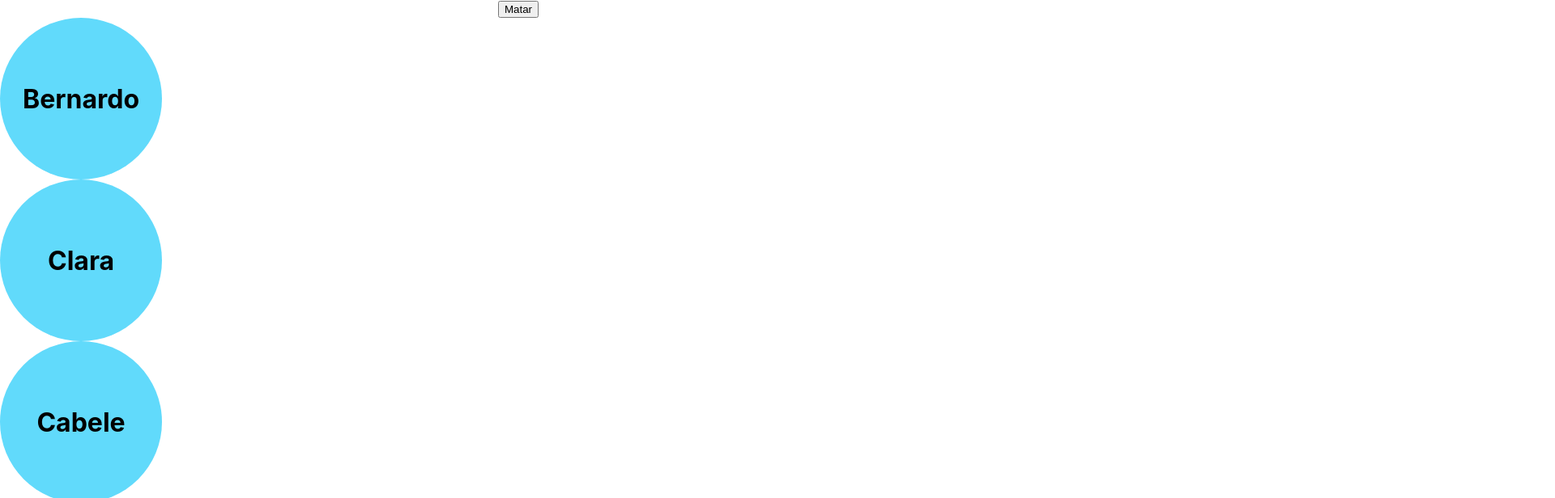
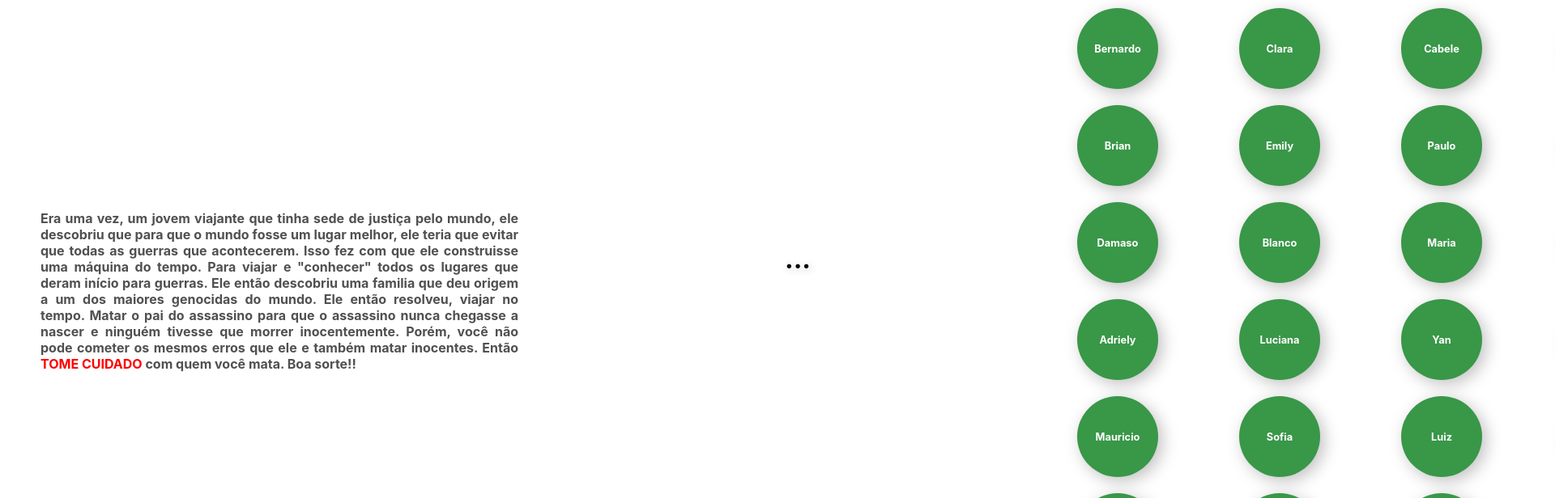
Before and after one commit to juniopereirab/Grafos1-Justiceiro, a React (Create React App) app: page / in a window 1280 px wide. Shown: the top 616 px of the page at 81% size, 1920 px wide, since content can reach past the window. Built offline with nearby package versions, Linux system fonts and the light colour scheme.

Commit message:
Finishing style
Co-authored-by: Bruno Dantas <oliveiradantas96@gmail.com>

```diff
--- a/src/App.css
+++ b/src/App.css
@@ -1,17 +1,14 @@
 .App {
   text-align: center;
+  display: flex;
+  flex-wrap: wrap ;
+  flex-direction: column;
+  width: 100%;
+  height: 90vh;
+  align-items: center;
+  justify-content: center;
 }
 
-.App-logo {
-  height: 40vmin;
-  pointer-events: none;
-}
-
-@media (prefers-reduced-motion: no-preference) {
-  .App-logo {
-    animation: App-logo-spin infinite 20s linear;
-  }
-}
 
 .App-header {
   background-color: #282c34;
@@ -28,29 +25,30 @@
   color: #61dafb;
 }
 
-@keyframes App-logo-spin {
-  from {
-    transform: rotate(0deg);
-  }
-  to {
-    transform: rotate(360deg);
-  }
+.family {
+  display: flex;
+  flex-wrap: wrap;
 }
 
 .pessoaViva {
   display: block;
-  width: 200px;
-  height: 200px;
-  background: #61dafb;
+  width: 100px;
+  height: 100px;
+  background: #399748;
   border-radius: 50%;
+  font-size: 0.5vw;
+  margin: 10px 50px;
+  box-shadow: 5px 5px 20px rgba(0, 0, 0, 0.25);
+  color: white;
 }
 
-.pessoaMorta {
-  display: block;
-  width: 200px;
-  height: 200px;
-  background: #FF0000;
-  border-radius: 50%;
+.pessoaViva:hover {
+  box-shadow: 1px 1px 10px #296e35,
+              2px 2px 10px #296e35,
+              3px 3px 10px #296e35;
+  -webkit-transform: translate(-3px);
+  transform: translate(-3px);
+  transition-duration: .5s;
 }
 
 .infoPessoa {
@@ -60,3 +58,53 @@
   width: 100%;
   height: 100%;
 }
+
+#statusTitle {
+  margin-bottom: 100px;
+  font-weight: bolder;
+}
+
+#resetButton {
+  margin-top: 50px;
+  border: 0;
+  width: 150px;
+  height: 50px;
+  font-size: 1vw;
+  background: #ebeba2;
+  color: #505050;
+  font-weight: bold;
+  font-family: 'Courier New', Courier, monospace;
+  box-shadow: 2px 2px 10px rgba(0, 0, 0, 0.25);
+  border-radius: 7px;
+}
+
+#resetButton:hover
+#resetButton:active{
+  background: #8a8a60;
+  transition-duration: .5s;
+}
+
+#spaceButton {
+  display: block;
+  height: 50px;
+  margin-top: 50px;
+}
+
+.titles {
+  display: flex;
+  align-items: center;
+}
+
+.titles p {
+  width: 50%;
+  padding: 50px;
+  text-align: justify;
+  font-weight: bold;
+  color: #505050;
+}
+
+.titles h1 {
+  width: 50%;
+  text-align: center;
+  text-shadow: 2px 2px 10px rgba(0, 0, 0, 0.25);
+}
--- a/src/App.js
+++ b/src/App.js
@@ -7,40 +7,109 @@ function App() {
 
   const [graph, setGraph] = useState({});
   const [familyObj, setFamilyObj] = useState(family);
-  const [person, setPerson] = useState();
+  const [status, setStatus] = useState(0);
+
+  Object.size = function(obj) {
+    var size = 0,
+      key;
+    for (key in obj) {
+      if (obj.hasOwnProperty(key)) size++;
+    }
+    return size;
+  };
 
   useEffect(() => {
     const grafo = createGraph(family);
     setGraph(grafo);
     setFamilyObj(family);
+    console.log(family);
   }, [])
 
-  const killFamily = async () => {
+  // const timeout = (delay) => {
+  //   handler = new Promise(res=> setTimeout(res, delay));
+  //   return handler;
+  // }
+
+  // const clearTime = () => {
+  //   return () => handler && clearTimeout(handler);
+  // }
+  const killFamily = (e ,person) => {
     graph.BFS(person, (currentValue) => {
       if(family[currentValue].murderer){
         family[currentValue].alive = false;
+        const myDiv = document.getElementById('i'+currentValue);
+        myDiv.style.backgroundColor = '#d100ca';
+        console.log(family[currentValue]);
         setFamilyObj(family);
+        setStatus(1);
         return true;
       }
       else{
         family[currentValue].alive = false;
+        const myDiv = document.getElementById('i'+currentValue);
+        myDiv.style.backgroundColor = '#e64343';
+        console.log(family[currentValue]);
         setFamilyObj(family);
+        setStatus(2);
         return false;
       }
     });
+  }
 
+  const getStatus = () => {
+      var familyDiv = document.getElementsByClassName("family");
+      switch(status) {
+        case 0:
+          return '...';
+        case 1:
+          familyDiv[0].addEventListener('click', (e) => {
+            e.stopPropagation();
+            e.preventDefault();
+          }, true);
+          console.log(familyDiv[0]);
+          return 'VENCEU';
+        case 2:
+          familyDiv[0].addEventListener('click', (e) => {
+            e.stopPropagation();
+            e.preventDefault();
+          }, true);
+          console.log(familyDiv[0]);
+          return 'PERDEU';
+        default:
+          return '...';
+      }
   }
 
   return (
     <div className="App">
-      <button onClick={() => killFamily()}>Matar</button>
-      {Object.keys(familyObj).map((person, index) => (
-      <div className="pessoaViva" key={index}>
-        <div className="infoPessoa" onClick={() => setPerson(person)}>
-          <h1>{familyObj[person].name}</h1>
+      <div className="titles">
+        <p>
+          Era uma vez, um jovem viajante que tinha sede de justiça pelo mundo,
+          ele descobriu que para que o mundo fosse um lugar melhor, ele teria que
+          evitar que todas as guerras que acontecerem. Isso fez com que ele construisse
+          uma máquina do tempo. Para viajar e "conhecer" todos os lugares que
+          deram início para guerras. Ele então descobriu uma familia que deu origem
+          a um dos maiores genocidas do mundo. Ele então resolveu, viajar no tempo. Matar o pai
+          do assassino para que o assassino nunca chegasse a nascer e ninguém tivesse que morrer inocentemente.
+          Porém, você não pode cometer os mesmos erros que ele e também matar inocentes.
+          Então <span style={{color: '#FF0000'}}> TOME CUIDADO </span> com quem você mata.
+          Boa sorte!!
+        </p>
+        <h1
+          id="statusTitle"
+          style={getStatus() === "VENCEU" ? {color: '#399748' } : getStatus() === "PERDEU" ? {color: '#e64343'} : { color: 'black' }}
+        >{getStatus()}</h1>
+      </div>
+      <div className="family">
+        {Object.keys(familyObj).map((person, index) => (
+        <div className="pessoaViva" key={index} id={`i${index}`}>
+          <div className="infoPessoa" onClick={(e) => killFamily(e,person)}>
+            <h1>{familyObj[person].name}</h1>
+          </div>
         </div>
+        ))}
       </div>
-      ))}
+      {status ? <button id="resetButton" onClick={() => {window.location.reload()}}>Reset</button> : <div id="spaceButton"/>}
     </div>
   );
 }
--- a/src/Graph/family.js
+++ b/src/Graph/family.js
@@ -4,13 +4,13 @@ export default {
         0: {name: "Bernardo", children: [8], alive: true, murderer: false},
         1: {name: "Clara", children: [8], alive: true, murderer: false},
         2: {name: "Cabele", children: [9, 10], alive: true, murderer: false},
-        3: {name: "Adriele", children: [9, 10], alive: true, murderer: false},
+        3: {name: "Maria Eduarda", children: [9, 10], alive: true, murderer: false},
         4: {name: "Bruno", children: [11, 12], alive: true, murderer: false},
         5: {name: "Indiara", children: [11, 12], alive: true, murderer: false},
         6: {name: "Brian", children: [13], alive: true, murderer: false},
         7: {name: "Emily", children: [13], alive: true, murderer: false},
         8: {name: "Paulo", children: [16, 17, 18], alive: true, murderer: false},
-        9: {name: "Daniela", children: [6, 17, 18], alive: true, murderer: false},
+        9: {name: "Daniela", children: [16, 17, 18], alive: true, murderer: false},
         10: {name: "Thiago", children: [19], alive: true, murderer: false},
         11: {name: "Stefania", children: [19], alive: true, murderer: false},
         12: {name: "Damaso", children: [20], alive: true, murderer: false},
@@ -28,13 +28,13 @@ export default {
         24: {name: "Mauricio", children: [31, 32], alive: true, murderer: false},
         25: {name: "Sofia", children: [31, 32], alive: true, murderer: false},
         26: {name: "Luiz", children: [], alive: true, murderer: false},
-        27: {name: "Thais", children: [], alive: true, murderer: false},
-        28: {name: "Rossicler", children: [], alive: true, murderer: true},
+        27: {name: "Thais", children: [], alive: true, murderer: true},
+        28: {name: "Rossicler", children: [], alive: true, murderer: false},
         29: {name: "Leonardo", children: [33], alive: true, murderer: false},
         30: {name: "Mariana", children: [3], alive: true, murderer: false},
-        31: {name: "Guilherme", children: [34], alive: true, murderer: false},
+        31: {name: "Sabanai", children: [34], alive: true, murderer: false},
         32: {name: "Thabata", children: [34], alive: true, murderer: false},
-        33: {name: "Vitor", children: [35], alive: true, murderer: false},
+        33: {name: "Lamego", children: [35], alive: true, murderer: false},
         34: {name: "Juliana", children: [35], alive: true, murderer: false},
         35: {name: "Natália", children: [], alive: true, murderer: false},
 }
```
